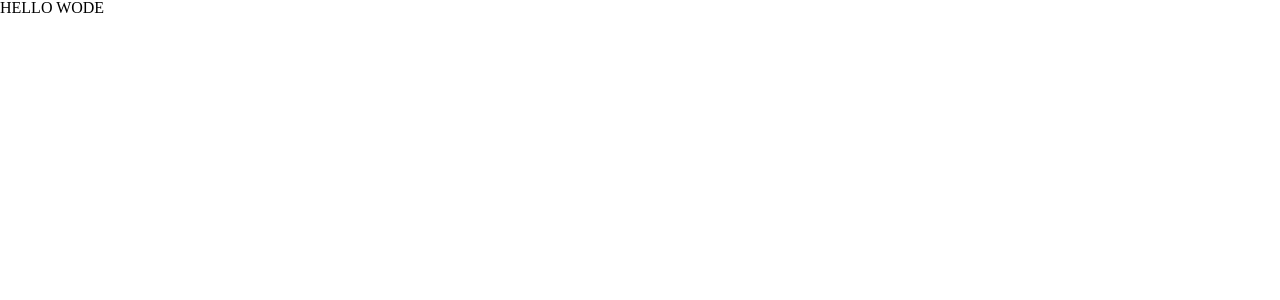
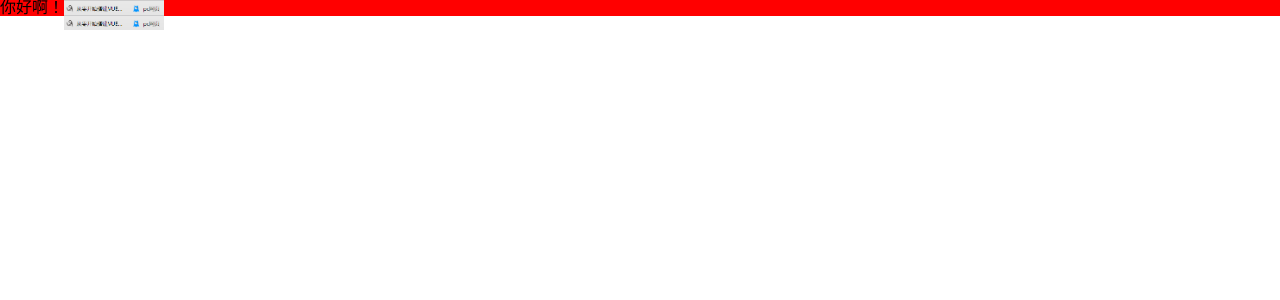
Before and after one commit to qiweile/react-app, a React (Create React App) app: page / in a window 1280 px wide. Shown: the top 300 px of the page. Built offline with nearby package versions, Linux system fonts and the light colour scheme.

Commit message:
styled-components的详细用法

```diff
--- a/src/App.js
+++ b/src/App.js
@@ -1,12 +1,11 @@
 import { Globalstyle } from './style'
+import Header from './common/header'
 function App() {
-  return (
-    <div>
-        <Globalstyle />
-        <h1 className="dall">
-          HELLO WODE
-        </h1>
-    </div>
-  );
+    return (
+        <div>
+            <Globalstyle />
+            <Header />
+        </div>
+    );
 }
 export default App;
--- /dev/null
+++ b/src/common/header/index.js
@@ -0,0 +1,9 @@
+import { Title, Log } from './style'
+export default () => {
+    return (
+        <Title>
+            你好啊！
+            {/* Log 可以直接看做 a 标签使用 */}
+            <Log href='/' />
+        </Title>)
+}
--- /dev/null
+++ b/src/common/header/style.js
@@ -0,0 +1,19 @@
+import styled from 'styled-components'
+import log from '../../statics/log.png'
+const Title = styled.h1`
+    position: reletive;
+    background-color: red;
+`
+const Log = styled.a.attrs({
+    href: '/'  // 可以添加自定义属性
+})`
+    width: 100px;
+    height: 30px;
+    position: absolute;
+    background: url(${log});
+    background-size: contain;
+`
+export {
+    Title,
+    Log
+}
```
Also changed, not shown: src/statics/log.png (added), 1 other file (tests, documents, lock files or other folders).
